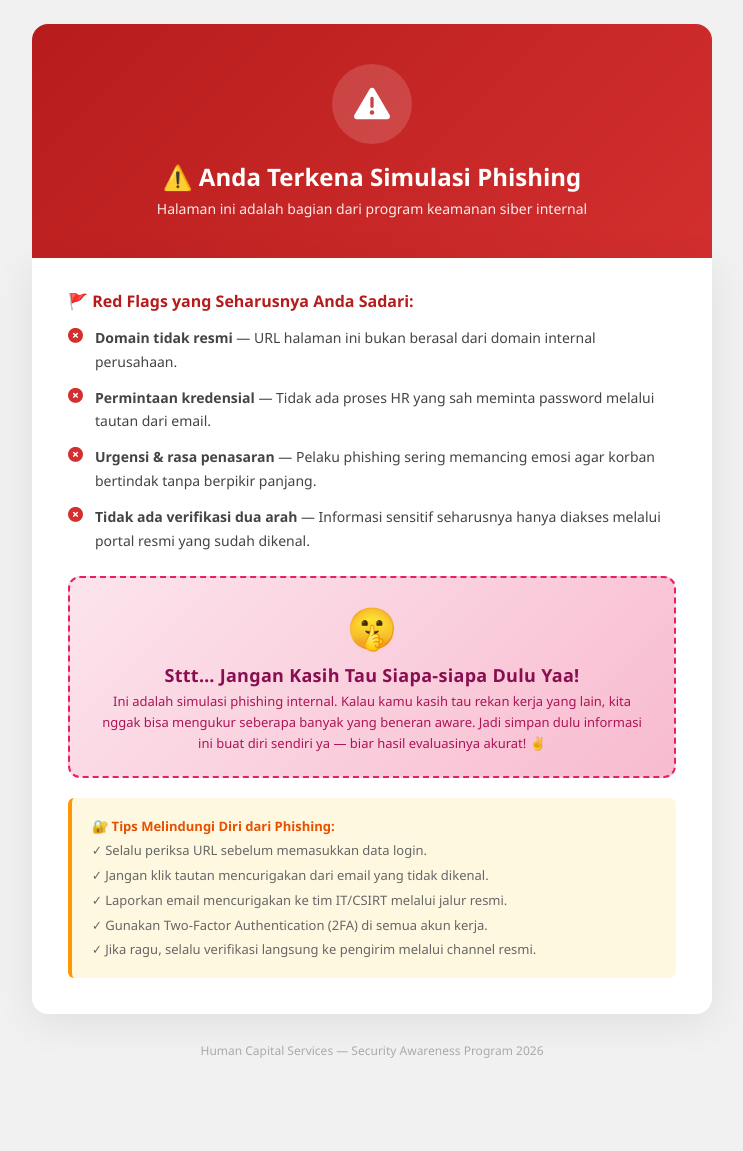
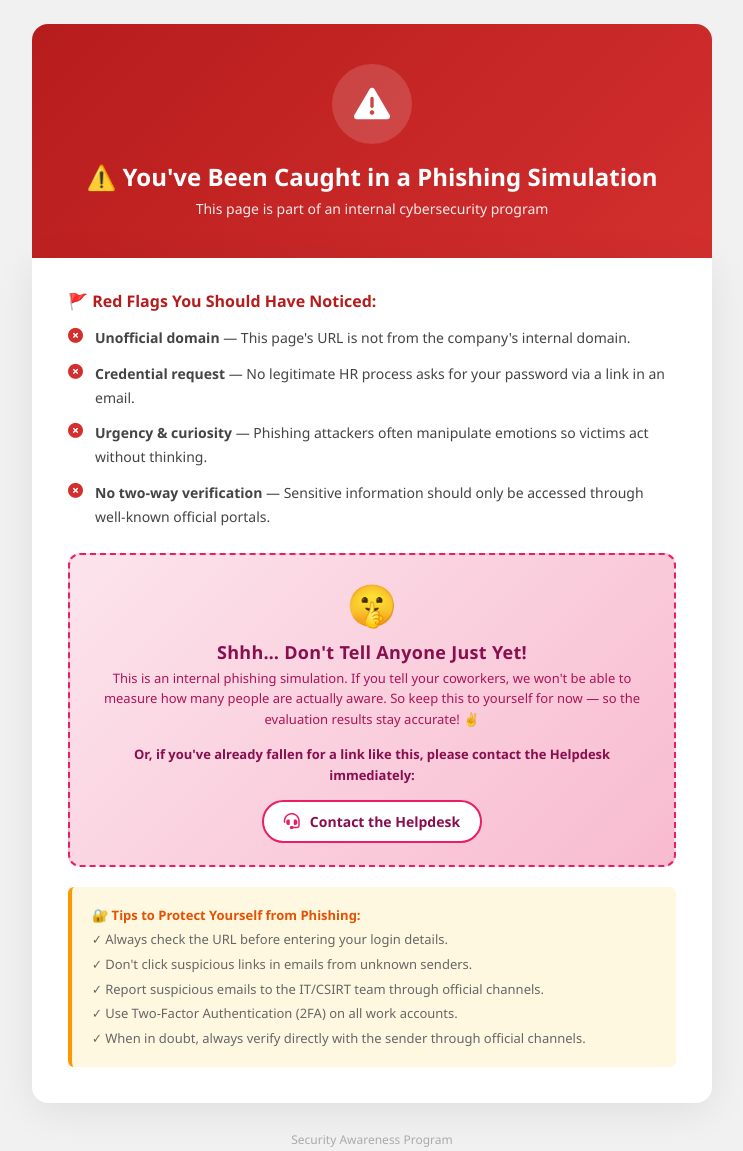
Before and after one commit to gh3rtz/Awareness, a plain HTML site: page index.html in a window 1280 px wide. Shown: the whole page, without its empty margins (268-1011 px from the left). Before the commit the page ends 1083 px from the top, so only its background shows below. Drawn offline with Linux system fonts and the light colour scheme.

Commit message:
Translate awareness page to English and add Helpdesk contact

```diff
--- a/index.html
+++ b/index.html
@@ -1,10 +1,15 @@
-<!DOCTYPE html><html lang="id"><head>
-    <meta charset="UTF-8"/>
-    <meta name="viewport" content="width=device-width, initial-scale=1.0"/>
+<!DOCTYPE html>
+<html lang="en">
+  <head>
+    <meta charset="UTF-8" />
+    <meta name="viewport" content="width=device-width, initial-scale=1.0" />
 
     <title>Security Awareness</title>
 
-    <link rel="stylesheet" href="https://cdnjs.cloudflare.com/ajax/libs/font-awesome/6.4.0/css/all.min.css"/>
+    <link
+      rel="stylesheet"
+      href="https://cdnjs.cloudflare.com/ajax/libs/font-awesome/6.4.0/css/all.min.css"
+    />
 
     <style>
       * {
@@ -114,8 +119,13 @@
       }
 
       @keyframes shh {
-        0%, 100% { transform: scale(1); }
-        50% { transform: scale(1.1); }
+        0%,
+        100% {
+          transform: scale(1);
+        }
+        50% {
+          transform: scale(1.1);
+        }
       }
 
       .hush-banner h2 {
@@ -130,6 +140,31 @@
         color: #ad1457;
         margin: 0;
         line-height: 1.6;
+      }
+
+      .hush-banner .helpdesk-note {
+        margin-top: 14px;
+        font-weight: 600;
+        color: #880e4f;
+      }
+
+      .hush-banner .helpdesk-contact {
+        display: inline-flex;
+        align-items: center;
+        gap: 10px;
+        margin-top: 14px;
+        padding: 10px 20px;
+        background: #fff;
+        border: 2px solid #e91e63;
+        border-radius: 999px;
+        color: #880e4f;
+        font-weight: 600;
+        font-size: 14px;
+      }
+
+      .hush-banner .helpdesk-contact i {
+        font-size: 16px;
+        color: #e91e63;
       }
 
       .tips-card {
@@ -155,73 +190,96 @@
       }
 
       @media (max-width: 600px) {
-        .warn-banner { padding: 28px 20px; }
-        .content-card { padding: 24px 20px; }
-        .warn-banner h1 { font-size: 20px; }
+        .warn-banner {
+          padding: 28px 20px;
+        }
+        .content-card {
+          padding: 24px 20px;
+        }
+        .warn-banner h1 {
+          font-size: 20px;
+        }
       }
     </style>
   </head>
 
   <body>
-
     <div class="container">
-
       <div class="warn-banner">
         <div class="icon-wrap">
           <i class="fas fa-exclamation-triangle"></i>
         </div>
-        <h1>⚠️ Anda Terkena Simulasi Phishing</h1>
-        <p>Halaman ini adalah bagian dari program keamanan siber internal</p>
+        <h1>⚠️ You've Been Caught in a Phishing Simulation</h1>
+        <p>This page is part of an internal cybersecurity program</p>
       </div>
 
       <div class="content-card">
-
-        <h3 class="section-title">🚩 Red Flags yang Seharusnya Anda Sadari:</h3>
+        <h3 class="section-title">🚩 Red Flags You Should Have Noticed:</h3>
 
         <ul class="flag-list">
           <li>
             <i class="fas fa-times-circle"></i>
-            <span><strong>Domain tidak resmi</strong> — URL halaman ini bukan berasal dari domain internal perusahaan.</span>
+            <span
+              ><strong>Unofficial domain</strong> — This page's URL is not from
+              the company's internal domain.</span
+            >
           </li>
           <li>
             <i class="fas fa-times-circle"></i>
-            <span><strong>Permintaan kredensial</strong> — Tidak ada proses HR yang sah meminta password melalui tautan dari email.</span>
+            <span
+              ><strong>Credential request</strong> — No legitimate HR process
+              asks for your password via a link in an email.</span
+            >
           </li>
           <li>
             <i class="fas fa-times-circle"></i>
-            <span><strong>Urgensi &amp; rasa penasaran</strong> — Pelaku phishing sering memancing emosi agar korban bertindak tanpa berpikir panjang.</span>
+            <span
+              ><strong>Urgency &amp; curiosity</strong> — Phishing attackers
+              often manipulate emotions so victims act without thinking.</span
+            >
           </li>
           <li>
             <i class="fas fa-times-circle"></i>
-            <span><strong>Tidak ada verifikasi dua arah</strong> — Informasi sensitif seharusnya hanya diakses melalui portal resmi yang sudah dikenal.</span>
+            <span
+              ><strong>No two-way verification</strong> — Sensitive information
+              should only be accessed through well-known official
+              portals.</span
+            >
           </li>
         </ul>
 
         <div class="hush-banner">
           <span class="hush-icon">🤫</span>
-          <h2>Sttt… Jangan Kasih Tau Siapa-siapa Dulu Yaa!</h2>
+          <h2>Shhh… Don't Tell Anyone Just Yet!</h2>
           <p>
-            Ini adalah simulasi phishing internal. Kalau kamu kasih tau rekan kerja yang lain,
-            kita nggak bisa mengukur seberapa banyak yang beneran aware. Jadi simpan dulu
-            informasi ini buat diri sendiri ya — biar hasil evaluasinya akurat! ✌️
+            This is an internal phishing simulation. If you tell your coworkers,
+            we won't be able to measure how many people are actually aware. So
+            keep this to yourself for now — so the evaluation results stay
+            accurate! ✌️
           </p>
+          <p class="helpdesk-note">
+            Or, if you've already fallen for a link like this, please contact
+            the Helpdesk immediately:
+          </p>
+          <div class="helpdesk-contact">
+            <i class="fas fa-headset"></i>
+            <span>Contact the Helpdesk</span>
+          </div>
         </div>
 
         <div class="tips-card">
-          <strong>🔐 Tips Melindungi Diri dari Phishing:</strong><br/>
-          ✓ Selalu periksa URL sebelum memasukkan data login.<br/>
-          ✓ Jangan klik tautan mencurigakan dari email yang tidak dikenal.<br/>
-          ✓ Laporkan email mencurigakan ke tim IT/CSIRT melalui jalur resmi.<br/>
-          ✓ Gunakan Two-Factor Authentication (2FA) di semua akun kerja.<br/>
-          ✓ Jika ragu, selalu verifikasi langsung ke pengirim melalui channel resmi.
+          <strong>🔐 Tips to Protect Yourself from Phishing:</strong><br />
+          ✓ Always check the URL before entering your login details.<br />
+          ✓ Don't click suspicious links in emails from unknown senders.<br />
+          ✓ Report suspicious emails to the IT/CSIRT team through official
+          channels.<br />
+          ✓ Use Two-Factor Authentication (2FA) on all work accounts.<br />
+          ✓ When in doubt, always verify directly with the sender through
+          official channels.
         </div>
-
       </div>
 
-      <div class="footnote">
-        Human Capital Services — Security Awareness Program 2026
-      </div>
-
+      <div class="footnote">Security Awareness Program</div>
     </div>
-
-  </body></html>
+  </body>
+</html>
```
Also changed, not shown: 1 other file.
